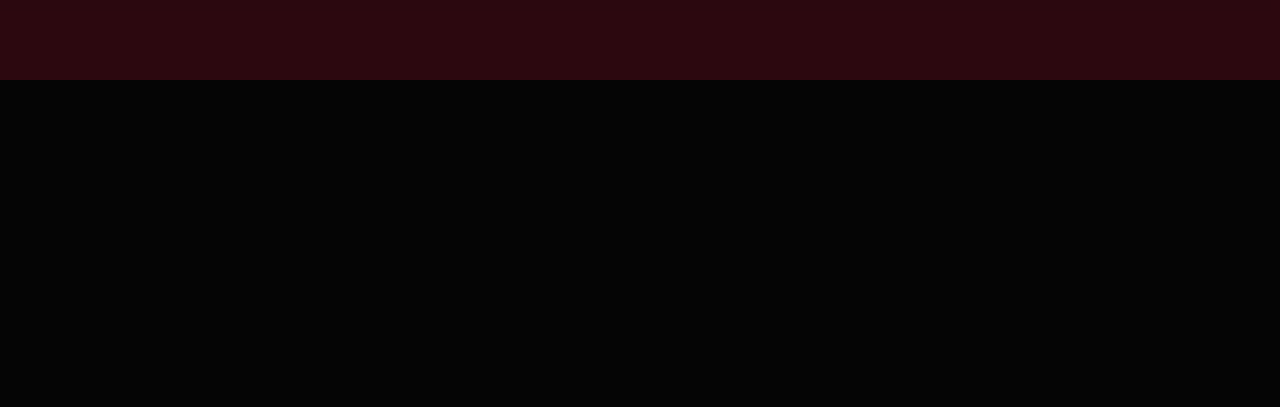
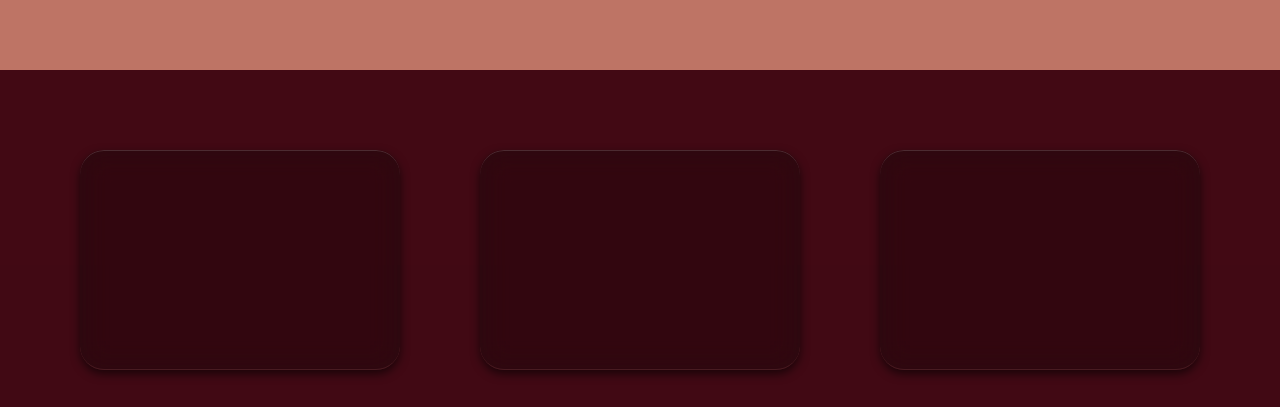
Before and after one commit to Janvi1205/Lyra, a React (Vite) app: page / in a window 1280 px wide. Shown: the part 2022-2429 px from the top of the page. Before the commit the page ends 2102 px from the top, so only its background shows below. Built offline with nearby package versions, Linux system fonts and the light colour scheme.

Commit message:
feat: add testimonials data and component; update Trendingsection and About components

```diff
--- a/src/App.jsx
+++ b/src/App.jsx
@@ -2,6 +2,8 @@ import About from "./components/About";
 import Hero from "./components/hero"
 import Navbar from "./components/Nav"
 import Trendingsection from "./components/Trendingsection";
+import testimonials from "./data/testimonials";
+import Testimonial from "./components/Testimonials";
 
 const App=()=>{
   return(
@@ -10,6 +12,7 @@ const App=()=>{
        <Hero/>
        <About/>
        <Trendingsection/>
+       <Testimonial data={testimonials}/>
 
     </div>
 
--- a/src/components/About.jsx
+++ b/src/components/About.jsx
@@ -56,7 +56,7 @@ const About = () => {
             <div ref={aboutref} className="mt-11  max-w-3xl">
                 <div className="text-white ml-60 text-6xl">About Us</div>
                 <p className="text-white leading-relaxed mt-6 text-lg ">
-                    Born from a love for bold confidence and effortless elegance, Lyra creates lipsticks that celebrate every mood, every moment, and every you. We believe the perfect lipstick doesn’t just complete a look — it empowers you to own it.
+                    Born from a love for bold confidence and effortless elegance, Lyra creates lipsticks that celebrate every mood, every moment, and every you. We believe the perfect lipstick doesn’t just complete a look it empowers you to own it.
                 </p>
                 <p className="text-white leading-relaxed mt-6 text-lg ">
                     Our formulas are thoughtfully crafted with rich pigments, long-lasting comfort, and a smooth, luxurious finish. From everyday nudes to statement reds, each Lyra shade is designed to complement all skin tones and styles.
--- /dev/null
+++ b/src/components/Testimonials.jsx
@@ -0,0 +1,24 @@
+
+const Testimonials=( data)=>{
+    return(
+        <div className="bg-[#7f0d247e] h-[340px]  gap-20 p-20 flex ">
+            <div className=" glass-card h-55 rounded-3xl w-100">
+                <h2></h2>
+
+            </div>
+             <div className=" h-55 w-100 rounded-3xl glass-card">
+                <h2></h2>
+
+            </div>
+             <div className="glass-card   h-55 w-100 rounded-3xl">
+                <h2></h2>
+
+            </div>
+
+
+
+        </div>
+
+    )
+}
+export default Testimonials;
--- a/src/components/Trendingsection.jsx
+++ b/src/components/Trendingsection.jsx
@@ -16,6 +16,7 @@ const Trendingsection = () => {
                 "Seamlessly glides on the lips",
                 "Based on a self-evaluation test",
             ],
+            bgColor: "#4C0B188C"
         },
         {
             title: "VELVET BLOOM",
@@ -28,6 +29,7 @@ const Trendingsection = () => {
                 "Buildable intense pigment",
                 "Based on a self-evaluation test",
             ],
+            bgColor: "#be7465"
         },
         {
             title: "SILK ROUGE",
@@ -40,6 +42,7 @@ const Trendingsection = () => {
                 "Comfortable wear all day",
                 "Based on a self-evaluation test",
             ],
+            bgColor: "#b10e1f"
         },
     ];
 
@@ -47,6 +50,12 @@ const Trendingsection = () => {
 
     useLayoutEffect(() => {
         const lipstick = gsap.utils.toArray(".lip");
+
+        const section = document.querySelector(".section-bg");
+
+        gsap.set(section, {
+            backgroundColor: lipstickData[0].bgColor
+        });
 
         gsap.set(lipstick,       //made all images hidden
             {
@@ -64,7 +73,7 @@ const Trendingsection = () => {
 
         let index = 0;
         gsap.timeline({ repeat: -1 }).to({}, {
-            duration: 4,
+            duration: 4, //Every 4 seconds, onComplete runs
             onComplete: () => {
                 const current = lipstick[index];
                 const next = lipstick[(index + 1) % lipstick.length]
@@ -99,6 +108,13 @@ const Trendingsection = () => {
                 const desc = document.querySelector(".desc");
                 const bullets = document.querySelectorAll(".bullets li");
 
+
+                gsap.to(section, {
+                    backgroundColor: lipstickData[index].bgColor,
+                    duration: 0.8,
+                    ease: "power2.inOut"
+                });
+
                 gsap.to([title, subtitle, desc, bullets], {
                     opacity: 0,
                     y: 10,
@@ -124,7 +140,7 @@ const Trendingsection = () => {
     }, []);
 
     return (
-        <div className="bg-[#4C0B188C] h-[610px]">
+        <div className=" h-[600px] section-bg">
             <div className="flex justify-center mt-10">
                 <h1 className="text-white text-3xl mt-10 ">Trending Now </h1>
 
@@ -157,6 +173,8 @@ const Trendingsection = () => {
                 </div>
 
 
+
+
             </div>
 
         </div>
--- /dev/null
+++ b/src/data/testimonials.js
@@ -0,0 +1,52 @@
+const testimonials = [
+  {
+    id: 1,
+    name: "Aarushi Sharma",
+    role: "Makeup Artist",
+    review:
+      "Lyra lipsticks glide on so smoothly and feel incredibly lightweight. The color payoff is stunning, even under studio lights.",
+  },
+  {
+    id: 2,
+    name: "Neha Verma",
+    role: "Fashion Blogger",
+    review:
+      "The shades are elegant and timeless. I love how Lyra balances bold confidence with everyday wearability.",
+
+  },
+  {
+    id: 3,
+    name: "Riya Patel",
+    role: "College Student",
+    review:
+      "I was surprised by how long-lasting these lipsticks are. No dryness, no cracking—just comfort all day.",
+
+  },
+  {
+    id: 4,
+    name: "Simran Kaur",
+    role: "Content Creator",
+    review:
+      "Lyra feels like a luxury brand without being over-the-top. The packaging, texture, and finish are all perfect.",
+
+  },
+  {
+    id: 5,
+    name: "Ananya Mehta",
+    role: "Working Professional",
+    review:
+      "One swipe is enough for full coverage. I wear Lyra to meetings and evenings out—it fits every mood.",
+
+  },
+  {
+    id: 6,
+    name: "Pooja Singh",
+    role: "Bride-to-be",
+    review:
+      "I chose Lyra for my bridal events because it stays put for hours and looks flawless in photos.",
+
+  },
+
+];
+
+export default testimonials;
--- a/src/index.css
+++ b/src/index.css
@@ -55,9 +55,16 @@ html, body {
   pointer-events: none;
   mix-blend-mode: screen;
 }
-@font-face {
-    font-family: "Julius Sans One";
-  src: url("./assets/fonts/JuliusSansOne-Regular.ttf") format("truetype");
-  font-weight: normal;
-  font-style: normal;
+
+.glass-card {
+  background: rgba(10, 10, 10, 0.411); /* matte black glass */
+  backdrop-filter: blur(14px) saturate(130%);
+  -webkit-backdrop-filter: blur(14px) saturate(130%);
+
+  border-bottom: 1px solid rgba(213, 127, 127, 0.164);
+
+  box-shadow:
+    0 4px 10px rgba(0, 0, 0, 0.6),
+    inset 0 1px 0 rgba(255, 255, 255, 0.146);
+
 }
```
